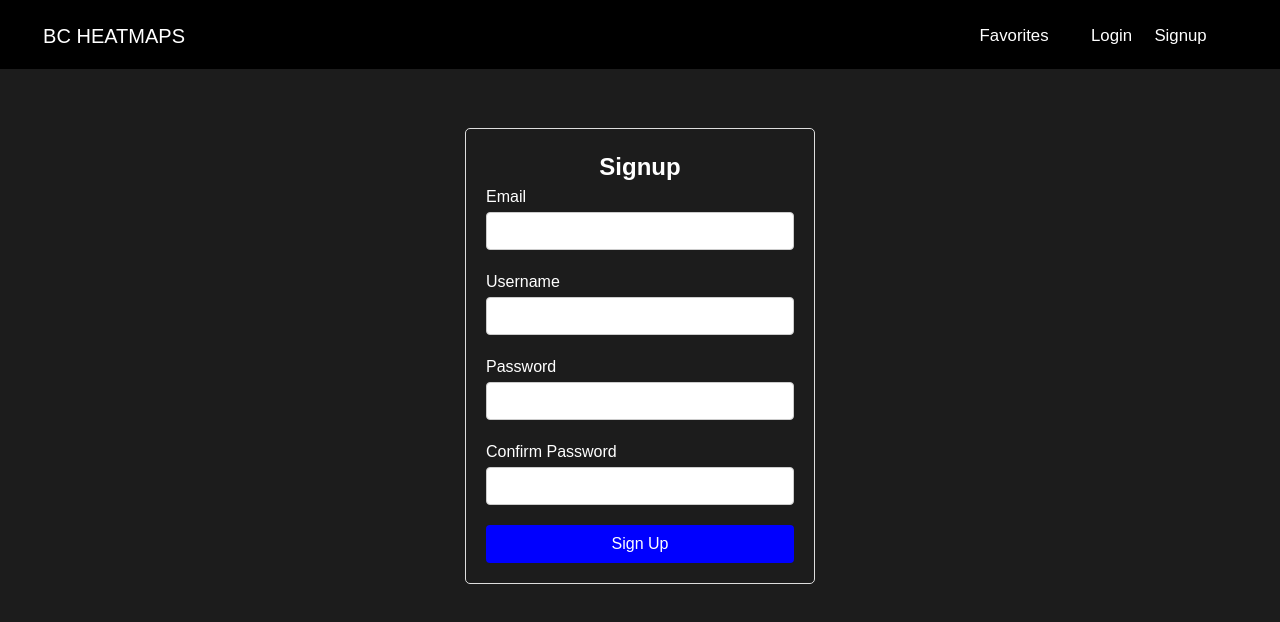
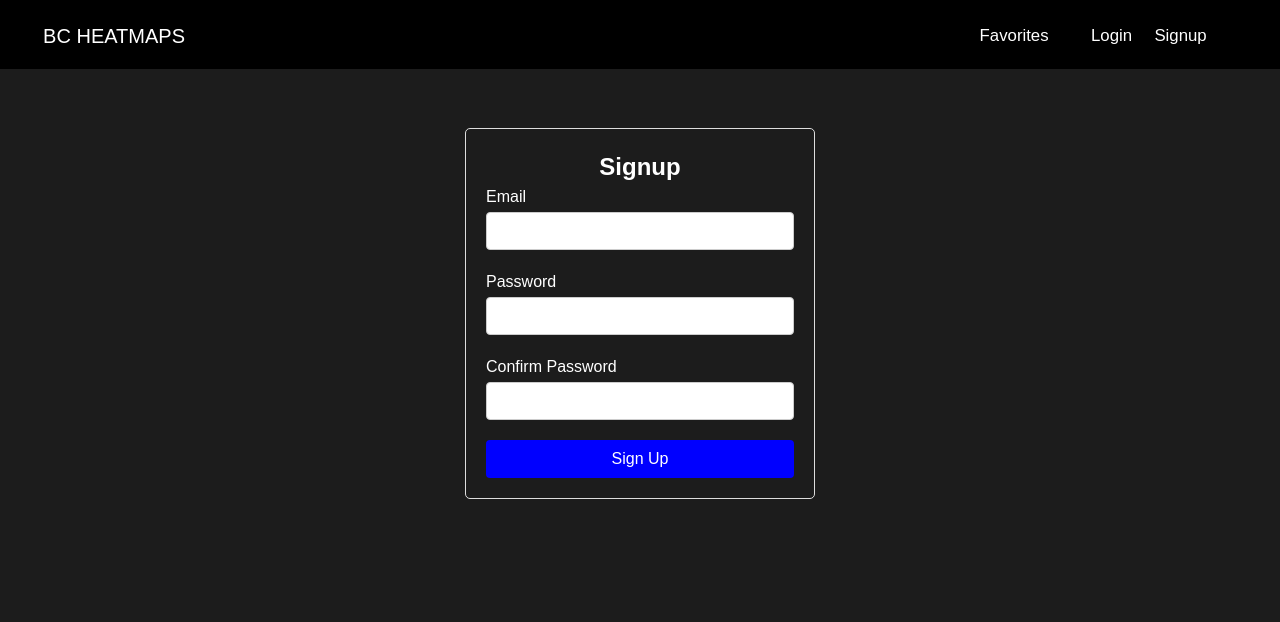
Before and after one commit to kavindail/BCHeatmaps, a React (Vite) app: page /signup in a window 1280 px wide. Shown: the top 622 px of the page. Built offline with nearby package versions, Linux system fonts and the light colour scheme; no server answers.

Commit message:
created signup functions

```diff
--- a/package.json
+++ b/package.json
@@ -15,7 +15,7 @@
     "dotenv": "^16.4.5",
     "react": "^18.3.1",
     "react-dom": "^18.3.1",
-    "react-router-dom": "^6.26.2",
+    "react-router-dom": "^6.27.0",
     "styled-components": "^6.1.13"
   },
   "devDependencies": {
--- a/src/Login/Login.tsx
+++ b/src/Login/Login.tsx
@@ -2,6 +2,7 @@ import "./Login.css";
 import { useState } from "react";
 import "./Login.css";
 import axios from "axios";
+//TODO: Import API URL here and use it in the api request
 
 const Login = () => {
   //TODO: Implement react toastify to indicate whether success or failure and the status code
--- a/src/Navbar/Navbar.tsx
+++ b/src/Navbar/Navbar.tsx
@@ -3,6 +3,9 @@ import { useState, useEffect } from "react";
 import { useNavigate } from "react-router-dom";
 import styled from "styled-components";
 
+//TODO: Rewrite Nav so that some options are dependant upon the local authenticated variable
+//Only display login/signup if they are unauthenticated
+//Only display favorites/other authenticated features if they have the authenticated local variable
 interface NavProps {
   hidden: boolean;
 }
--- a/src/Signup/Signup.tsx
+++ b/src/Signup/Signup.tsx
@@ -1,17 +1,43 @@
 import "./Signup.css";
 import { useState } from "react";
+import axios from "axios";
 
 const Signup = () => {
+  //TODO: Implement react toastify to indicate whether success or failure and the status code
+
   const [email, setEmail] = useState("");
   const [name, setUsername] = useState("");
   const [password, setPassword] = useState("");
   const [confirmPassword, setConfirmPassword] = useState("");
 
+  async function handleSignup(e: any) {
+    e.preventDefault();
+    try {
+      //TODO: Use the environment variable here for the url
+      const response = await axios.post(
+        "http://localhost:3000/auth/signup",
+        {
+          email: email,
+          password: password,
+        },
+        {
+          headers: {
+            "Content-Type": "application/json",
+          },
+          withCredentials: true,
+        },
+      );
+      console.log(response);
+    } catch (error) {
+      console.error("Error:", error);
+    }
+  }
+
   return (
     <div className="signup">
       <div className="signup-container">
         <h2 id="SignupHeader">Signup</h2>
-        <form>
+        <form onSubmit={handleSignup}>
           <div className="form-group">
             <label htmlFor="email">Email</label>
             <input
@@ -19,15 +45,6 @@ const Signup = () => {
               id="email"
               value={email}
               onChange={(e) => setEmail(e.target.value)}
-            />
-          </div>
-          <div className="form-group">
-            <label htmlFor="username">Username</label>
-            <input
-              type="text"
-              id="username"
-              value={name}
-              onChange={(e) => setUsername(e.target.value)}
             />
           </div>
           <div className="form-group">
```
Also changed, not shown: src/ProtectedRoutes/ProtectedRouteWrapper.tsx (added, +44 -0 lines), 1 other file (tests, documents, lock files or other folders).
